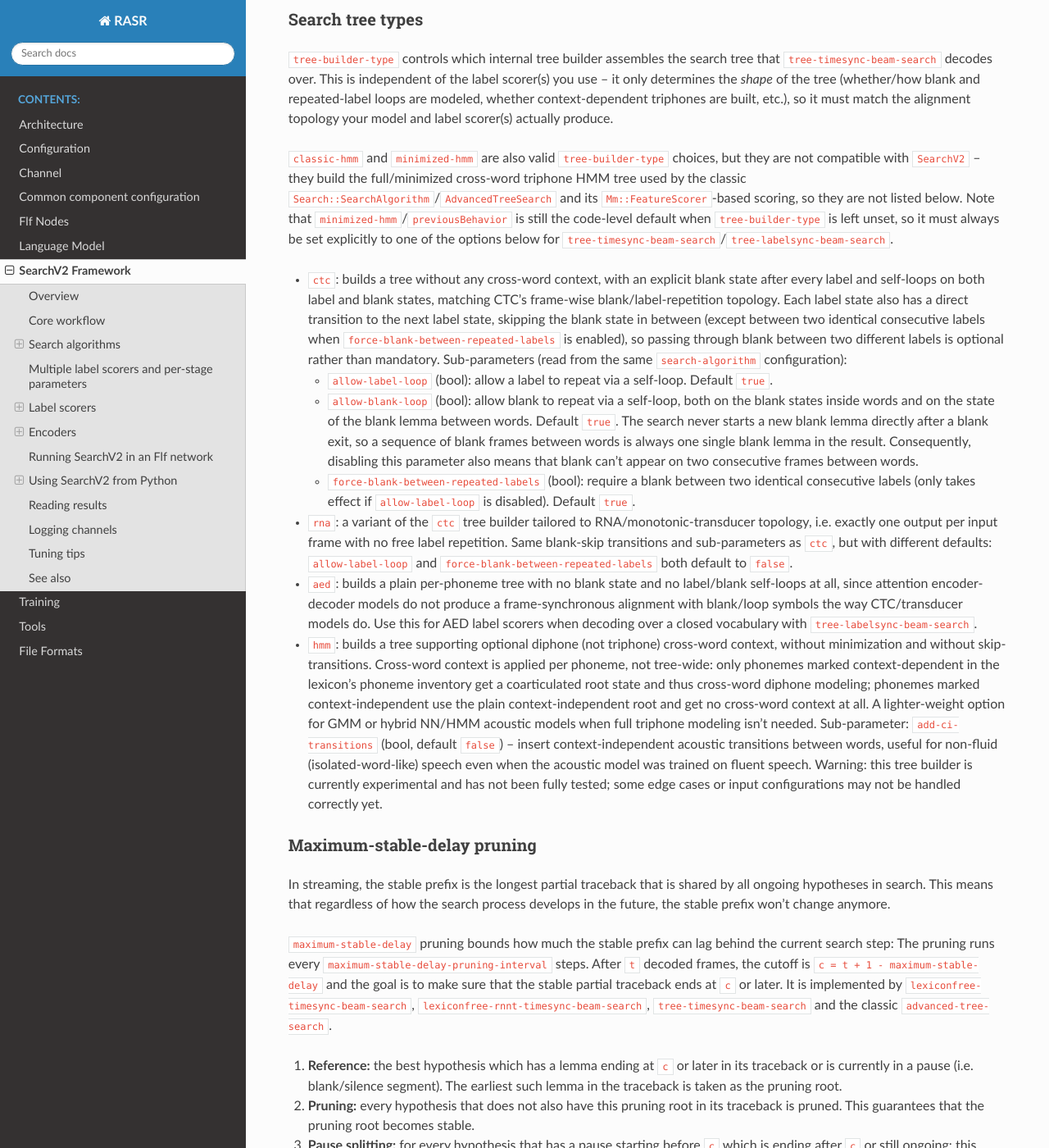
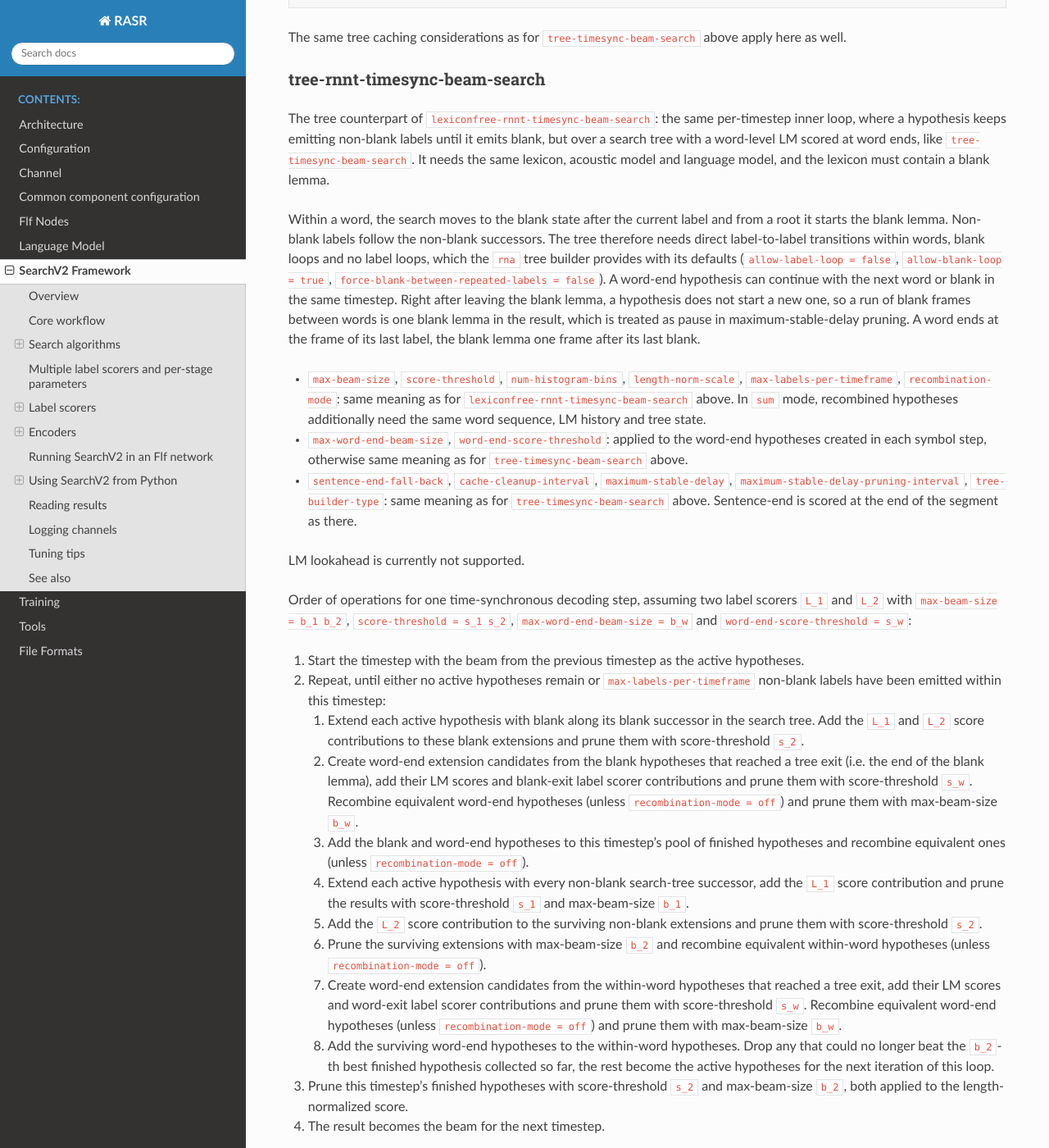
Before and after one commit to rwth-i6/rasr, a Sphinx documentation site: the page built from doc/search_v2.rst, in a window 1280 px wide and 1400 px high, scrolled down 14336 px. Shown: the whole window at 82% size. Built offline with Sphinx 7.4.7 and the Read the Docs theme 3.1.0, drawn with Linux system fonts in a browser that asks for light colours; some of the changed text lies outside the part shown.

Commit message:
Add TreeRNNTTimesyncBeamSearch

```diff
--- a/doc/search_v2.rst
+++ b/doc/search_v2.rst
@@ -82,6 +82,9 @@ model and vocabulary you use:
   see :ref:`Search tree types` below.
 * ``tree-labelsync-beam-search``: label-synchronous counterpart to ``tree-timesync-beam-search``, decoding over
   a pronunciation lexicon search tree built with the ``aed`` tree builder, with a word-level language model.
+* ``tree-rnnt-timesync-beam-search``: the tree counterpart of ``lexiconfree-rnnt-timesync-beam-search``,
+  decoding standard RNN-T/Transducer models over a pronunciation lexicon search tree with a word-level language
+  model.
 
 The "lexiconfree" searches technically still require a lexicon containing the output vocabulary. However, they do
 not build a pronunciation search tree or apply a word-level transition model. For details on the lexicon,
@@ -177,7 +180,7 @@ The search algorithm is selected with the ``type`` parameter under the ``search-
     [*.search-algorithm]
     type = lexiconfree-timesync-beam-search
     ; other options: lexiconfree-labelsync-beam-search, lexiconfree-rnnt-timesync-beam-search,
-    ; tree-timesync-beam-search, tree-labelsync-beam-search
+    ; tree-timesync-beam-search, tree-labelsync-beam-search, tree-rnnt-timesync-beam-search
 
 If unset, ``type`` defaults to ``lexiconfree-timesync-beam-search``.
 
@@ -645,6 +648,94 @@ Order of operations for one label-synchronous decoding step, assuming two label
 
 The same tree caching considerations as for ``tree-timesync-beam-search`` above apply here as well.
 
+tree-rnnt-timesync-beam-search
+^^^^^^^^^^^^^^^^^^^^^^^^^^^^^^^
+
+The tree counterpart of ``lexiconfree-rnnt-timesync-beam-search``: the same per-timestep inner loop, where a
+hypothesis keeps emitting non-blank labels until it emits blank, but over a search tree with a word-level LM
+scored at word ends, like ``tree-timesync-beam-search``. It needs the same lexicon, acoustic model and language
+model, and the lexicon must contain a blank lemma.
+
+Within a word, the search moves to the blank state after the current label and from a root it starts the blank lemma.
+Non-blank labels follow the non-blank successors. The tree therefore needs direct label-to-label transitions within words,
+blank loops and no label loops, which the ``rna`` tree builder provides with its defaults (``allow-label-loop = false``,
+``allow-blank-loop = true``, ``force-blank-between-repeated-labels = false``). A word-end hypothesis can continue with
+the next word or blank in the same timestep. Right after leaving the blank lemma, a hypothesis does not start a new one,
+so a run of blank frames between words is one blank lemma in the result, which is treated as pause in maximum-stable-delay
+pruning. A word ends at the frame of its last label, the blank lemma one frame after its last blank.
+
+* ``max-beam-size``, ``score-threshold``, ``num-histogram-bins``, ``length-norm-scale``,
+  ``max-labels-per-timeframe``, ``recombination-mode``: same meaning as for
+  ``lexiconfree-rnnt-timesync-beam-search`` above. In ``sum`` mode, recombined hypotheses additionally need the
+  same word sequence, LM history and tree state.
+* ``max-word-end-beam-size``, ``word-end-score-threshold``: applied to the word-end hypotheses created in each
+  symbol step, otherwise same meaning as for ``tree-timesync-beam-search`` above.
+* ``sentence-end-fall-back``, ``cache-cleanup-interval``, ``maximum-stable-delay``,
+  ``maximum-stable-delay-pruning-interval``, ``tree-builder-type``: same meaning as for
+  ``tree-timesync-beam-search`` above. Sentence-end is scored at the end of the segment as there.
+
+LM lookahead is currently not supported.
+
+Order of operations for one time-synchronous decoding step, assuming two label scorers ``L_1`` and ``L_2`` with
+``max-beam-size = b_1 b_2``, ``score-threshold = s_1 s_2``, ``max-word-end-beam-size = b_w`` and
+``word-end-score-threshold = s_w``:
+
+#. Start the timestep with the beam from the previous timestep as the active hypotheses.
+#. Repeat, until either no active hypotheses remain or ``max-labels-per-timeframe`` non-blank labels have been
+   emitted within this timestep:
+
+   #. Extend each active hypothesis with blank along its blank successor in the search tree. Add the ``L_1`` and
+      ``L_2`` score contributions to these blank extensions and prune them with score-threshold ``s_2``.
+   #. Create word-end extension candidates from the blank hypotheses that reached a tree exit (i.e. the end of
+      the blank lemma), add their LM scores and blank-exit label scorer contributions and prune them with
+      score-threshold ``s_w``. Recombine equivalent word-end hypotheses (unless ``recombination-mode = off``) and
+      prune them with max-beam-size ``b_w``.
+   #. Add the blank and word-end hypotheses to this timestep's pool of finished hypotheses and recombine
+      equivalent ones (unless ``recombination-mode = off``).
+   #. Extend each active hypothesis with every non-blank search-tree successor, add the ``L_1`` score
+      contribution and prune the results with score-threshold ``s_1`` and max-beam-size ``b_1``.
+   #. Add the ``L_2`` score contribution to the surviving non-blank extensions and prune them with
+      score-threshold ``s_2``.
+   #. Prune the surviving extensions with max-beam-size ``b_2`` and recombine equivalent within-word hypotheses
+      (unless ``recombination-mode = off``).
+   #. Create word-end extension candidates from the within-word hypotheses that reached a tree exit, add their LM
+      scores and word-exit label scorer contributions and prune them with score-threshold ``s_w``. Recombine
+      equivalent word-end hypotheses (unless ``recombination-mode = off``) and prune them with max-beam-size
+      ``b_w``.
+   #. Add the surviving word-end hypotheses to the within-word hypotheses. Drop any that could no longer beat the
+      ``b_2``-th best finished hypothesis collected so far, the rest become the active hypotheses for the next
+      iteration of this loop.
+#. Prune this timestep's finished hypotheses with score-threshold ``s_2`` and max-beam-size ``b_2``, both applied
+   to the length-normalized score.
+#. The result becomes the beam for the next timestep.
+
+Example config:
+
+.. code-block:: ini
+
+    [*.search-algorithm]
+    type                     = tree-rnnt-timesync-beam-search
+    tree-builder-type        = rna
+    max-beam-size            = 64
+    max-word-end-beam-size   = 16
+    score-threshold          = 14.0
+    word-end-score-threshold = 0.5
+    max-labels-per-timeframe = 10
+    recombination-mode       = sum
+    maximum-stable-delay     = 50
+
+    [*.lexicon]
+    ; must contain a lemma marked special="blank"
+    file                     = /path/to/lexicon.xml.gz
+
+    [*.acoustic-model]
+    ; allophones / state-tying configuration, see "Common component configuration"
+
+    [*.language-model]
+    type                     = ARPA
+    file                     = /path/to/lm.gz
+    scale                    = 0.6
+
 Search tree types
 ^^^^^^^^^^^^^^^^^
 
@@ -704,7 +795,7 @@ This means that regardless of how the search process develops in the future, the
 The pruning runs every ``maximum-stable-delay-pruning-interval`` steps. After ``t`` decoded frames, the cutoff is
 ``c = t + 1 - maximum-stable-delay`` and the goal is to make sure that the stable partial traceback ends at ``c``
 or later. It is implemented by ``lexiconfree-timesync-beam-search``, ``lexiconfree-rnnt-timesync-beam-search``,
-``tree-timesync-beam-search`` and the classic ``advanced-tree-search``.
+``tree-timesync-beam-search``, ``tree-rnnt-timesync-beam-search`` and the classic ``advanced-tree-search``.
 
 1. **Reference:** the best hypothesis which has a lemma ending at ``c`` or later in its traceback or is currently
    in a pause (i.e. blank/silence segment). The earliest such lemma in the traceback is taken as the pruning root.
@@ -714,8 +805,8 @@ or later. It is implemented by ``lexiconfree-timesync-beam-search``, ``lexiconfr
    ongoing: this pause is split into two parts; before and after ``c``. Thus, if the reference contains such a pause,
    the partial pause up to ``c`` becomes the pruning root and all hypotheses that share the same partial pause are kept.
    The split is only cosmetic; it has no score contributions of its own. The score of the whole pause is attributed
-   to the remaining part. Only ``lexiconfree-timesync-beam-search``, ``lexiconfree-rnnt-timesync-beam-search`` and
-   ``tree-timesync-beam-search`` split pauses.
+   to the remaining part. Only ``lexiconfree-timesync-beam-search``, ``lexiconfree-rnnt-timesync-beam-search``,
+   ``tree-timesync-beam-search`` and ``tree-rnnt-timesync-beam-search`` split pauses.
 
 Consequences:
 
```
Also changed, not shown: other parts of doc/search_v2.rst (+1 -1 lines), 6 other files.
